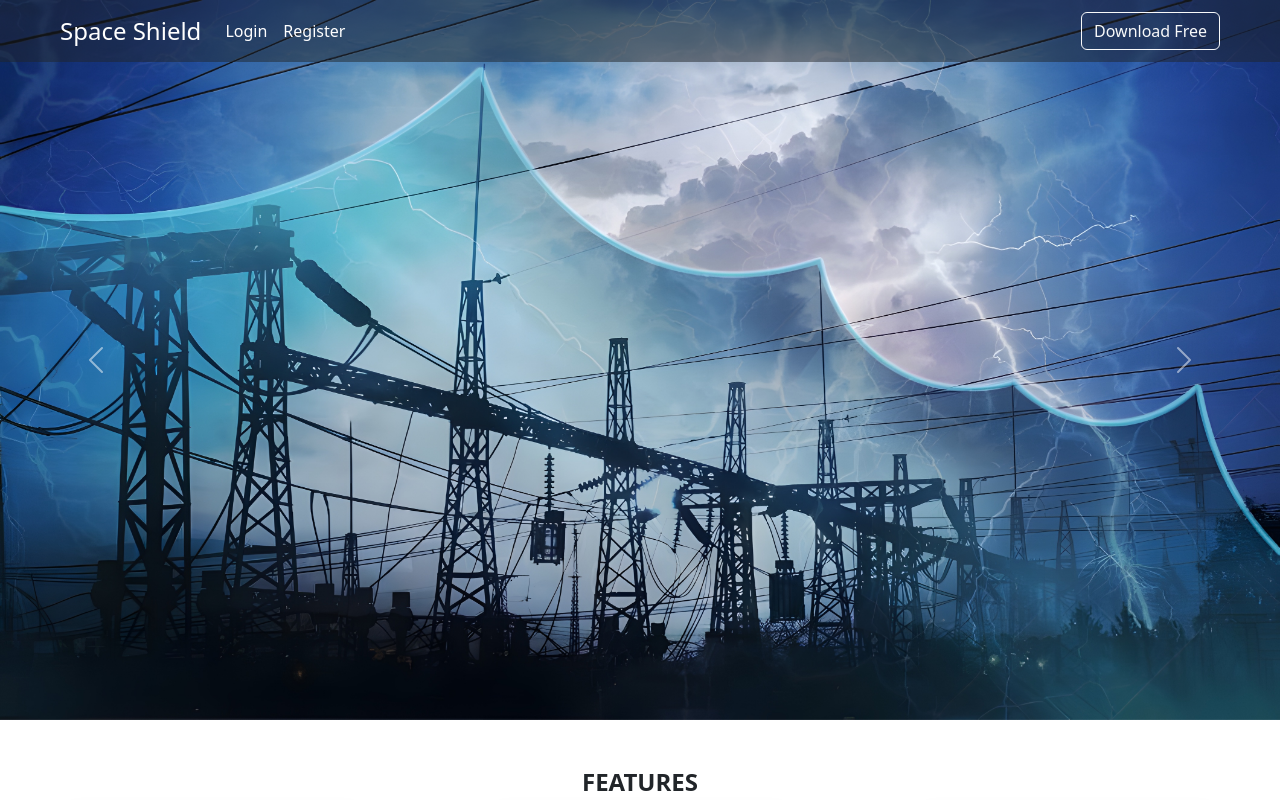
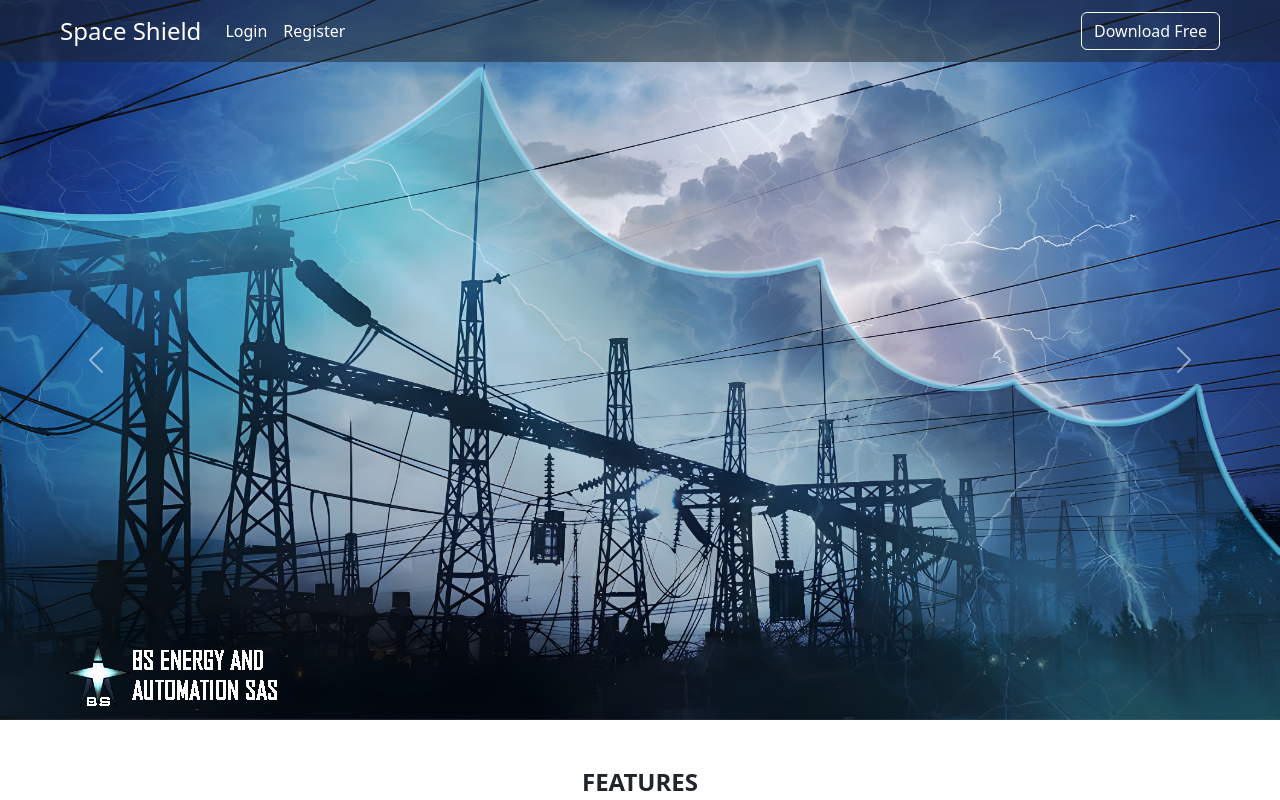
Before and after one commit to jbarrera094/Space-Shield, a Next.js app: page / in a window 1280 px wide. Shown: the top 800 px of the page. Built offline with nearby package versions, Linux system fonts and the light colour scheme.

Commit message:
add logo bsenergy and hiperlink

```diff
--- a/components/Carousel.jsx
+++ b/components/Carousel.jsx
@@ -1,10 +1,13 @@
-import Image from 'next/image';
+import Link from "next/link";
 
 export default Carousel;
 
 function Carousel() {
   return (
     <div id="carouselExampleAutoplaying" className="carousel slide size-screen-main" data-bs-ride="carousel">
+      <Link href='https://www.bsenergy.co/' target='_blank' rel="noopener noreferrer" className="position-absolute text-white logo-front">
+        <img src="/bs_logo_white.png" alt="logo de BsEnergy" />
+      </Link>
       <div className="carousel-inner">
         <div className="carousel-item active">
           <img src="/bg-c2.jpeg" className="d-block w-100" alt="..."/>
--- a/styles/globals.css
+++ b/styles/globals.css
@@ -29,6 +29,11 @@
 .footer-icon-stream-size{
     width: 2rem;
     height: auto;
+}
+.logo-front {
+    left: 5vw;
+    top: 80vh;
+    z-index: 10;
 }
 .icon-nav-size {
     width: 1.5rem;
```
Also changed, not shown: public/bs_logo_black.png (added), public/bs_logo_white.png (added).
